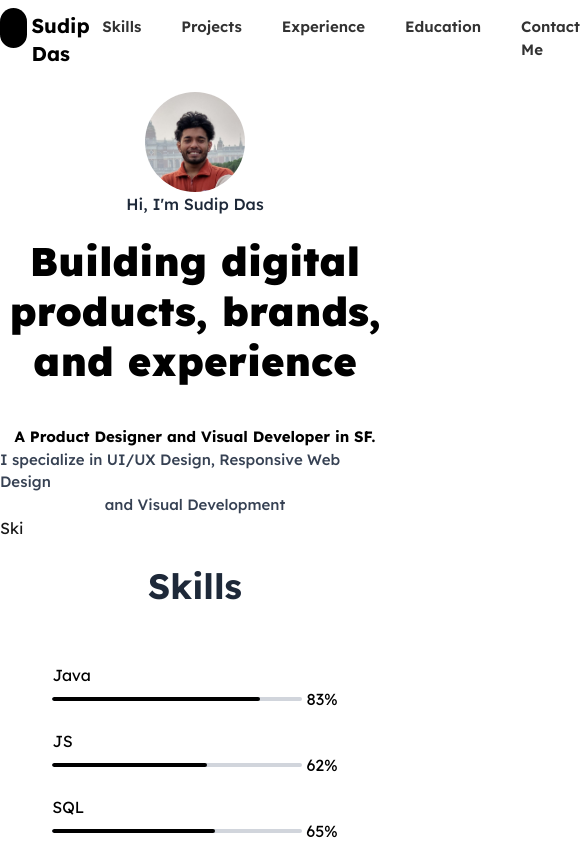
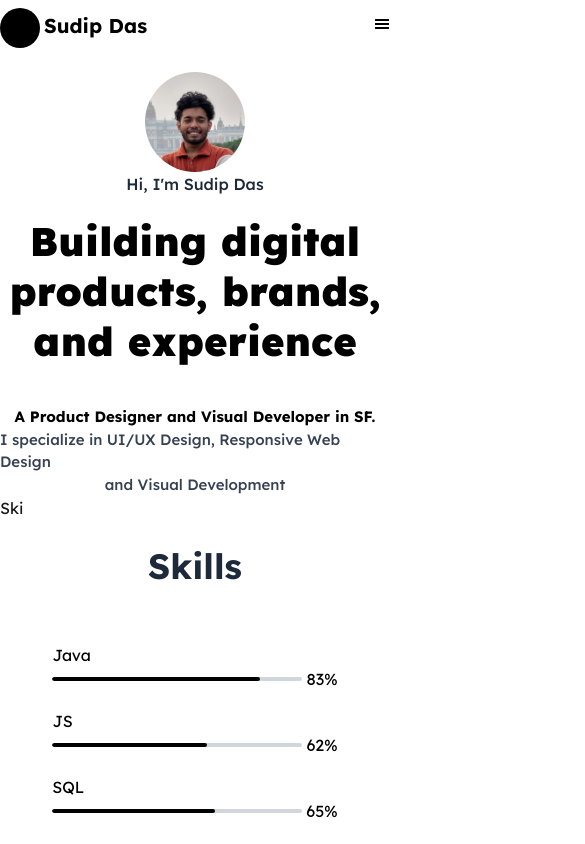
Before and after one commit to the-sudip/Portfolio, a Next.js app: page / in a window 390 px wide. Shown: the top 844 px of the page, 585 px wide, since content can reach past the window. Built offline with nearby package versions, Linux system fonts and the light colour scheme.

Commit message:
responsive navbar

```diff
--- a/src/app/_components/Navbar.jsx
+++ b/src/app/_components/Navbar.jsx
@@ -2,6 +2,7 @@ import React from "react";
 import Button from "./Button";
 import { Lexend } from "next/font/google";
 import { MdOutlineFileDownload } from "react-icons/md";
+import { GiHamburgerMenu } from "react-icons/gi";
 
 
 const Navbar = () => {
@@ -20,8 +21,9 @@ const Navbar = () => {
         <div className="icon w-[40px] h-[40px] rounded-full bg-black"></div>
         <h2 className="font-bold text-xl text-black mt-1">Sudip Das</h2>
       </div>
-      <div className="flex gap-10">
-        <div className="nevigators flex gap-10 text-[#323232] text-[15px] font-semibold mt-3">
+      <div className="flex md:hidden text-black mt-3"><GiHamburgerMenu/></div>
+      <div className="hidden md:flex gap-10">
+        <div className="nevigators flex gap-5 lg:gap-10 transtition-[gap] duration-200 ease-in-out text-[#323232] text-[15px] font-semibold mt-3">
           <a
             href="#skills"
             className=" hover:text-black hover:cursor-pointer hover:font-bold"
```
